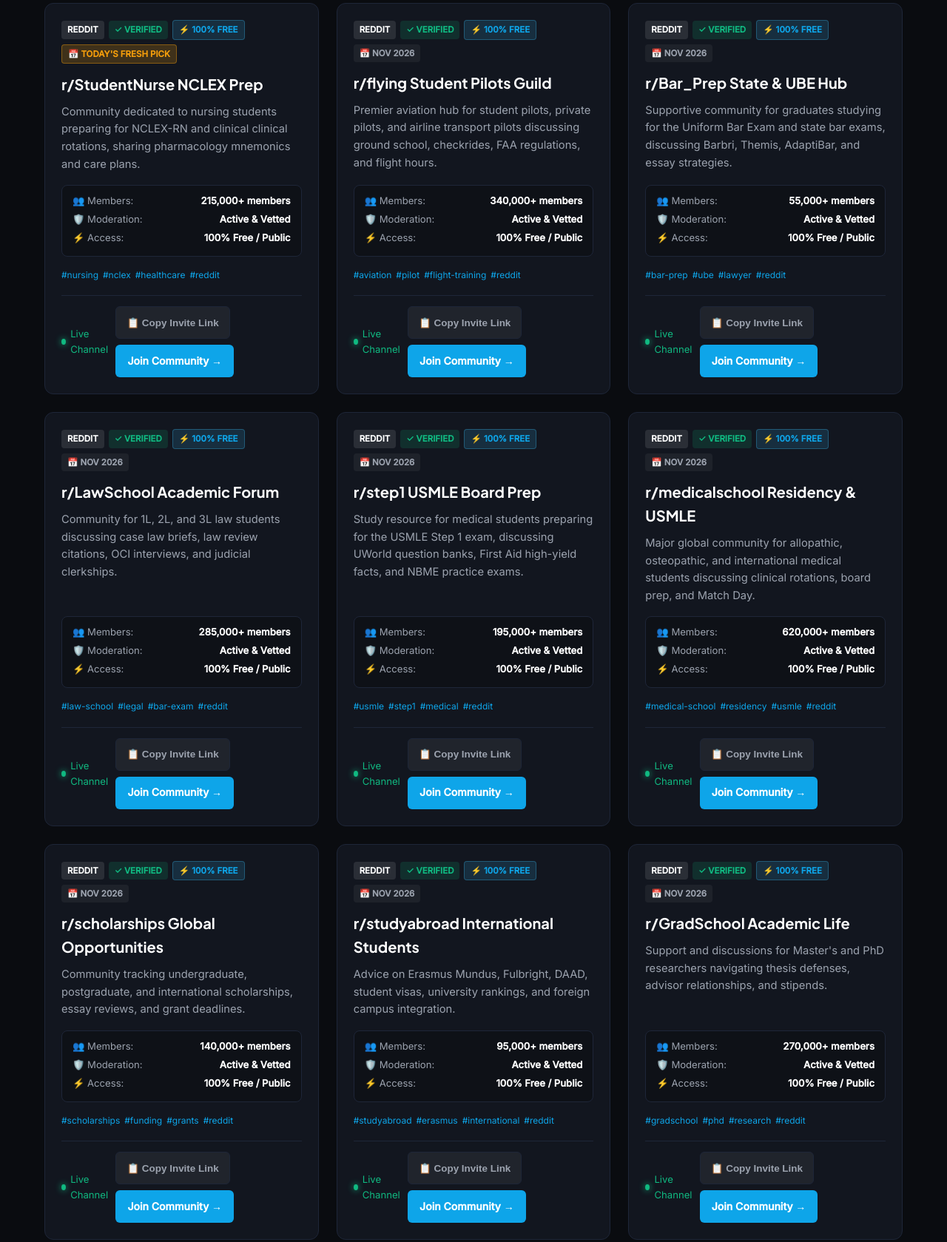
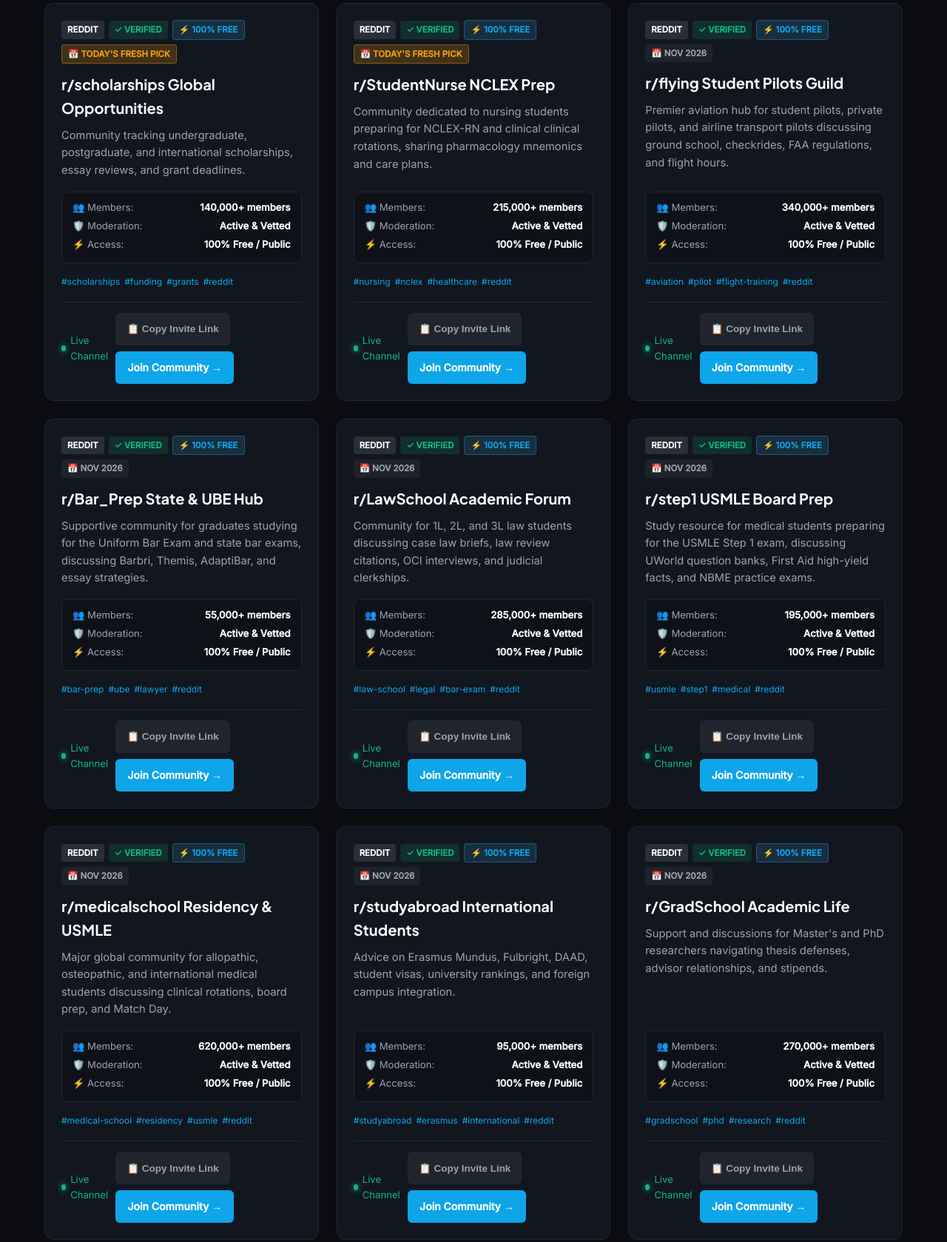
Before and after one commit to jibranpcccc/study-in-australia-post-study-work-visas-hub, a plain HTML site: page index.html in a window 1280 px wide. Shown: the part 1231-2910 px from the top of the page at 74% size. Drawn offline with Linux system fonts and the light colour scheme.

Commit message:
feat(replenishment): fresh community links added - 2026-11-18 [skip ci]

```diff
--- a/feed.xml
+++ b/feed.xml
@@ -4,10 +4,17 @@
     <title>Study in Australia &amp; Post-Study Work Visas Hub</title>
     <link>https://study-in-australia-post-study-work-visas-hub.netlify.app/</link>
     <description>Verified community directory and updates.</description>
-    <lastBuildDate>Wed, 18 Nov 2026 06:08:01 GMT</lastBuildDate>
+    <lastBuildDate>Wed, 18 Nov 2026 07:28:35 GMT</lastBuildDate>
     <atom:link href="https://study-in-australia-post-study-work-visas-hub.netlify.app/feed.xml" rel="self" type="application/rss+xml"/>
     <atom:link href="https://pubsubhubbub.appspot.com/" rel="hub"/>
-                                                                                                                                                                                                        <item>
+                                                                                                                                                                                                            <item>
+      <title>📅 Today's Fresh Pick: r/scholarships Global Opportunities (Reddit)</title>
+      <link>https://www.reddit.com/r/scholarships/</link>
+      <guid isPermaLink="false">https://study-in-australia-post-study-work-visas-hub.netlify.app/#study-in-australia-post-study-work-visas-hub-reddit-1-2026-11-18</guid>
+      <pubDate>Wed, 18 Nov 2026 07:28:35 GMT</pubDate>
+      <description>Newly verified community added to Study in Australia &amp; Post-Study Work Visas Hub: Community tracking undergraduate, postgraduate, and international scholarships, essay reviews, and grant deadlines.</description>
+    </item>
+<item>
       <title>📅 Today's Fresh Pick: r/StudentNurse NCLEX Prep (Reddit)</title>
       <link>https://www.reddit.com/r/StudentNurse/</link>
       <guid isPermaLink="false">https://study-in-australia-post-study-work-visas-hub.netlify.app/#study-in-australia-post-study-work-visas-hub-reddit-20260923-1-2026-11-18</guid>
@@ -175,12 +182,5 @@
       <pubDate>Mon, 19 Oct 2026 06:07:53 GMT</pubDate>
       <description>Newly verified community added to Study in Australia &amp; Post-Study Work Visas Hub: Community dedicated to nursing students preparing for NCLEX-RN and clinical clinical rotations, sharing pharmacology mnemonics and care plans.</description>
     </item>
-<item>
-      <title>📅 Today's Fresh Pick: r/StudentNurse NCLEX Prep (Reddit)</title>
-      <link>https://www.reddit.com/r/StudentNurse/</link>
-      <guid isPermaLink="false">https://study-in-australia-post-study-work-visas-hub.netlify.app/#study-in-australia-post-study-work-visas-hub-reddit-20260923-1-2026-10-18</guid>
-      <pubDate>Sun, 18 Oct 2026 06:07:51 GMT</pubDate>
-      <description>Newly verified community added to Study in Australia &amp; Post-Study Work Visas Hub: Community dedicated to nursing students preparing for NCLEX-RN and clinical clinical rotations, sharing pharmacology mnemonics and care plans.</description>
-    </item>
   </channel>
 </rss>
--- a/index.html
+++ b/index.html
@@ -61,18 +61,18 @@
     <meta name="google-site-verification" content="2d7514e580a4bf2d">
     <link href="https://fonts.googleapis.com/css2?family=Plus+Jakarta+Sans:wght@500;700;800&family=Inter:wght@400;500&display=swap" rel="stylesheet">
     <title>Study in Australia & Post-Study Work | Verified Directory</title>
-    <meta name="description" content="Explore 36+ verified public communities for Study in Australia & Post-Study Work Visas Hub on Discord, Telegram, WhatsApp, and Reddit. Join free active...">
+    <meta name="description" content="Explore 35+ verified public communities for Study in Australia & Post-Study Work Visas Hub on Discord, Telegram, WhatsApp, and Reddit. Join free active...">
     <link rel="canonical" href="https://study-in-australia-post-study-work-visas-hub.netlify.app/">
     <meta name="robots" content="index, follow, max-image-preview:large">
     <meta property="og:title" content="Study in Australia & Post-Study Work | Verified Directory">
-    <meta property="og:description" content="Explore 36+ verified public communities for Study in Australia & Post-Study Work Visas Hub on Discord, Telegram, WhatsApp, and Reddit. Join free active...">
+    <meta property="og:description" content="Explore 35+ verified public communities for Study in Australia & Post-Study Work Visas Hub on Discord, Telegram, WhatsApp, and Reddit. Join free active...">
     <meta property="og:url" content="https://study-in-australia-post-study-work-visas-hub.netlify.app/">
     <meta property="og:type" content="website">
     <meta property="og:site_name" content="Study in Australia & Post-Study Work Visas Hub">
     <meta property="og:locale" content="en_US">
     <meta name="twitter:card" content="summary_large_image">
     <meta name="twitter:title" content="Study in Australia & Post-Study Work | Verified Directory">
-    <meta name="twitter:description" content="Explore 36+ verified public communities for Study in Australia & Post-Study Work Visas Hub on Discord, Telegram, WhatsApp, and Reddit. Join free active...">
+    <meta name="twitter:description" content="Explore 35+ verified public communities for Study in Australia & Post-Study Work Visas Hub on Discord, Telegram, WhatsApp, and Reddit. Join free active...">
     <meta property="og:image" content="https://study-in-australia-post-study-work-visas-hub.netlify.app/og-preview.png">
     <meta property="og:image:width" content="1200">
     <meta property="og:image:height" content="630">
@@ -148,51 +148,51 @@
           {
             "@type": "ListItem",
             "position": 1,
+            "name": "r/scholarships Global Opportunities",
+            "description": "Community tracking undergraduate, postgraduate, and international scholarships, essay reviews, and grant deadlines.",
+            "url": "https://www.reddit.com/r/scholarships/"
+          },
+          {
+            "@type": "ListItem",
+            "position": 2,
             "name": "r/StudentNurse NCLEX Prep",
             "description": "Community dedicated to nursing students preparing for NCLEX-RN and clinical clinical rotations, sharing pharmacology mnemonics and care plans.",
             "url": "https://www.reddit.com/r/StudentNurse/"
           },
           {
             "@type": "ListItem",
-            "position": 2,
+            "position": 3,
             "name": "r/flying Student Pilots Guild",
             "description": "Premier aviation hub for student pilots, private pilots, and airline transport pilots discussing ground school, checkrides, FAA regulations, and flight hours.",
             "url": "https://www.reddit.com/r/flying/"
           },
           {
             "@type": "ListItem",
-            "position": 3,
+            "position": 4,
             "name": "r/Bar_Prep State & UBE Hub",
             "description": "Supportive community for graduates studying for the Uniform Bar Exam and state bar exams, discussing Barbri, Themis, AdaptiBar, and essay strategies.",
             "url": "https://www.reddit.com/r/Bar_Prep/"
           },
           {
             "@type": "ListItem",
-            "position": 4,
+            "position": 5,
             "name": "r/LawSchool Academic Forum",
             "description": "Community for 1L, 2L, and 3L law students discussing case law briefs, law review citations, OCI interviews, and judicial clerkships.",
             "url": "https://www.reddit.com/r/LawSchool/"
           },
           {
             "@type": "ListItem",
-            "position": 5,
+            "position": 6,
             "name": "r/step1 USMLE Board Prep",
             "description": "Study resource for medical students preparing for the USMLE Step 1 exam, discussing UWorld question banks, First Aid high-yield facts, and NBME practice exams.",
             "url": "https://www.reddit.com/r/step1/"
           },
           {
             "@type": "ListItem",
-            "position": 6,
+            "position": 7,
             "name": "r/medicalschool Residency & USMLE",
             "description": "Major global community for allopathic, osteopathic, and international medical students discussing clinical rotations, board prep, and Match Day.",
             "url": "https://www.reddit.com/r/medicalschool/"
-          },
-          {
-            "@type": "ListItem",
-            "position": 7,
-            "name": "r/scholarships Global Opportunities",
-            "description": "Community tracking undergraduate, postgraduate, and international scholarships, essay reviews, and grant deadlines.",
-            "url": "https://www.reddit.com/r/scholarships/"
           },
           {
             "@type": "ListItem",
@@ -615,7 +615,31 @@
         </div>
         <div id="vetted-communities" class="grid">
 
-        <div id="community-card-1" class="card" data-platform="reddit" data-category="nursing education">
+        <div id="community-card-1" class="card" data-platform="reddit" data-category="scholarships">
+            <div class="card-header">
+                <span class="badge badge-platform">Reddit</span>
+                <span class="badge badge-verified">✓ Verified</span>
+                <span class="badge badge-free">⚡ 100% Free</span>
+                <span class="badge badge-date" style="background: rgba(245, 158, 11, 0.2); color: #f59e0b; border: 1px solid rgba(245, 158, 11, 0.4); font-weight: 700;">📅 Today's Fresh Pick</span>
+            </div>
+            <h3 class="card-title">r/scholarships Global Opportunities</h3>
+            <p class="card-desc">Community tracking undergraduate, postgraduate, and international scholarships, essay reviews, and grant deadlines.</p>
+            <div class="spec-matrix">
+                <div class="spec-row"><span>👥 Members:</span> <strong>140,000+ members</strong></div>
+                <div class="spec-row"><span>🛡️ Moderation:</span> <strong>Active & Vetted</strong></div>
+                <div class="spec-row"><span>⚡ Access:</span> <strong>100% Free / Public</strong></div>
+            </div>
+            <div class="tags-row"><span class="tag">#scholarships</span><span class="tag">#funding</span><span class="tag">#grants</span><span class="tag">#reddit</span></div>
+            <div class="card-footer">
+                <span class="activity-pulse"><span class="pulse-dot"></span> Live Channel</span>
+                <div class="card-actions">
+                    <button class="btn-copy-invite" onclick="copyInviteLink(event, 'https://www.reddit.com/r/scholarships/')">📋 Copy Invite Link</button>
+                    <a href="https://www.reddit.com/r/scholarships/" target="_blank" rel="noopener noreferrer" class="btn-join">Join Community →</a>
+                </div>
+            </div>
+        </div>
+
+        <div id="community-card-2" class="card" data-platform="reddit" data-category="nursing education">
             <div class="card-header">
                 <span class="badge badge-platform">Reddit</span>
                 <span class="badge badge-verified">✓ Verified</span>
@@ -639,7 +663,7 @@
             </div>
         </div>
 
-        <div id="community-card-2" class="card" data-platform="reddit" data-category="aviation training">
+        <div id="community-card-3" class="card" data-platform="reddit" data-category="aviation training">
             <div class="card-header">
                 <span class="badge badge-platform">Reddit</span>
                 <span class="badge badge-verified">✓ Verified</span>
@@ -663,7 +687,7 @@
             </div>
         </div>
 
-        <div id="community-card-3" class="card" data-platform="reddit" data-category="bar examination">
+        <div id="community-card-4" class="card" data-platform="reddit" data-category="bar examination">
             <div class="card-header">
                 <span class="badge badge-platform">Reddit</span>
                 <span class="badge badge-verified">✓ Verified</span>
@@ -687,7 +711,7 @@
             </div>
         </div>
 
-        <div id="community-card-4" class="card" data-platform="reddit" data-category="legal education">
+        <div id="community-card-5" class="card" data-platform="reddit" data-category="legal education">
             <div class="card-header">
                 <span class="badge badge-platform">Reddit</span>
                 <span class="badge badge-verified">✓ Verified</span>
@@ -711,7 +735,7 @@
             </div>
         </div>
 
-        <div id="community-card-5" class="card" data-platform="reddit" data-category="medical boards">
+        <div id="community-card-6" class="card" data-platform="reddit" data-category="medical boards">
             <div class="card-header">
                 <span class="badge badge-platform">Reddit</span>
                 <span class="badge badge-verified">✓ Verified</span>
@@ -735,7 +759,7 @@
             </div>
         </div>
 
-        <div id="community-card-6" class="card" data-platform="reddit" data-category="medical education">
+        <div id="community-card-7" class="card" data-platform="reddit" data-category="medical education">
             <div class="card-header">
                 <span class="badge badge-platform">Reddit</span>
                 <span class="badge badge-verified">✓ Verified</span>
@@ -759,30 +783,6 @@
             </div>
         </div>
 
-        <div id="community-card-7" class="card" data-platform="reddit" data-category="scholarships">
-            <div class="card-header">
-                <span class="badge badge-platform">Reddit</span>
-                <span class="badge badge-verified">✓ Verified</span>
-                <span class="badge badge-free">⚡ 100% Free</span>
-                <span class="badge badge-date">📅 Nov 2026</span>
-            </div>
-            <h3 class="card-title">r/scholarships Global Opportunities</h3>
-            <p class="card-desc">Community tracking undergraduate, postgraduate, and international scholarships, essay reviews, and grant deadlines.</p>
-            <div class="spec-matrix">
-                <div class="spec-row"><span>👥 Members:</span> <strong>140,000+ members</strong></div>
-                <div class="spec-row"><span>🛡️ Moderation:</span> <strong>Active & Vetted</strong></div>
-                <div class="spec-row"><span>⚡ Access:</span> <strong>100% Free / Public</strong></div>
-            </div>
-            <div class="tags-row"><span class="tag">#scholarships</span><span class="tag">#funding</span><span class="tag">#grants</span><span class="tag">#reddit</span></div>
-            <div class="card-footer">
-                <span class="activity-pulse"><span class="pulse-dot"></span> Live Channel</span>
-                <div class="card-actions">
-                    <button class="btn-copy-invite" onclick="copyInviteLink(event, 'https://www.reddit.com/r/scholarships/')">📋 Copy Invite Link</button>
-                    <a href="https://www.reddit.com/r/scholarships/" target="_blank" rel="noopener noreferrer" class="btn-join">Join Community →</a>
-                </div>
-            </div>
-        </div>
-
         <div id="community-card-8" class="card" data-platform="reddit" data-category="study abroad">
             <div class="card-header">
                 <span class="badge badge-platform">Reddit</span>
@@ -1451,30 +1451,6 @@
                 <div class="card-actions">
                     <button class="btn-copy-invite" onclick="copyInviteLink(event, 'https://news.ycombinator.com')">📋 Copy Invite Link</button>
                     <a href="https://news.ycombinator.com" target="_blank" rel="noopener noreferrer" class="btn-join">Join Community →</a>
-                </div>
-            </div>
-        </div>
-
-        <div id="community-card-36" class="card" data-platform="reddit" data-category="scholarships">
-            <div class="card-header">
-                <span class="badge badge-platform">Reddit</span>
-                <span class="badge badge-verified">✓ Verified</span>
-                <span class="badge badge-free">⚡ 100% Free</span>
-                <span class="badge badge-date">📅 Nov 2026</span>
-            </div>
-            <h3 class="card-title">r/scholarships Global Opportunities</h3>
-            <p class="card-desc">Community tracking undergraduate, postgraduate, and international scholarships, essay reviews, and grant deadlines.</p>
-            <div class="spec-matrix">
-                <div class="spec-row"><span>👥 Members:</span> <strong>140,000+ members</strong></div>
-                <div class="spec-row"><span>🛡️ Moderation:</span> <strong>Active & Vetted</strong></div>
-                <div class="spec-row"><span>⚡ Access:</span> <strong>100% Free / Public</strong></div>
-            </div>
-            <div class="tags-row"><span class="tag">#scholarships</span><span class="tag">#funding</span><span class="tag">#grants</span><span class="tag">#reddit</span></div>
-            <div class="card-footer">
-                <span class="activity-pulse"><span class="pulse-dot"></span> Live Channel</span>
-                <div class="card-actions">
-                    <button class="btn-copy-invite" onclick="copyInviteLink(event, 'https://www.reddit.com/r/scholarships/')">📋 Copy Invite Link</button>
-                    <a href="https://www.reddit.com/r/scholarships/" target="_blank" rel="noopener noreferrer" class="btn-join">Join Community →</a>
                 </div>
             </div>
         </div>
```
Also changed, not shown: data/groups.json (+20 -37 lines).
